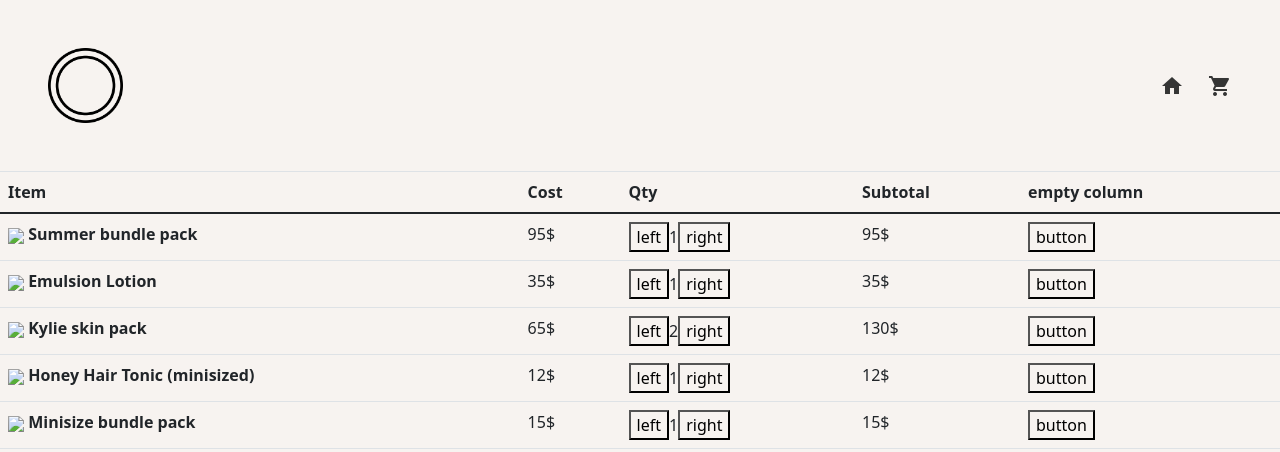
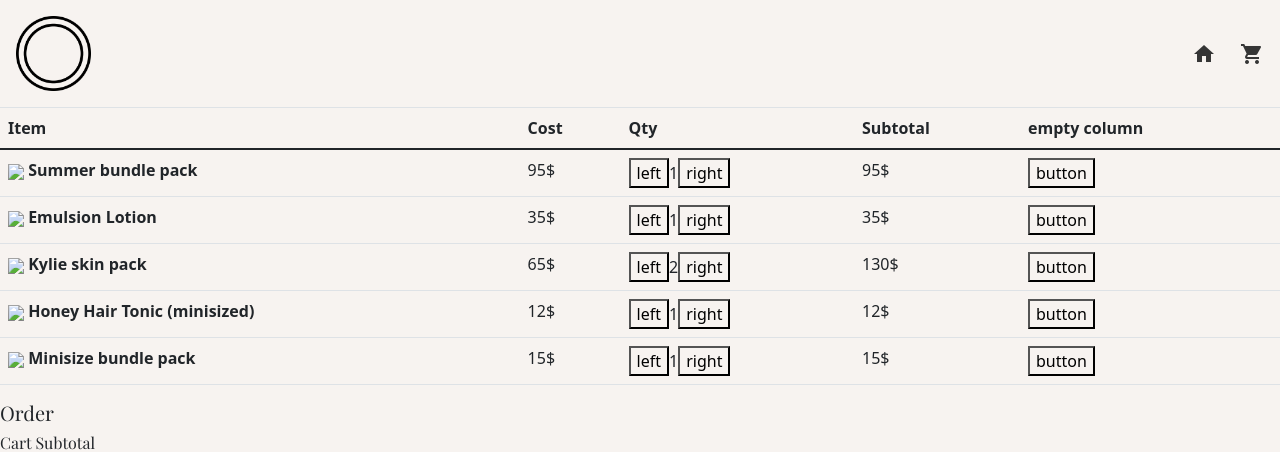
Before and after one commit to minisize/minisizeproject, a PHP site: page /sub_pages/purchase/cart.php in a window 1280 px wide. Shown: the top 452 px of the page. Run offline with PHP 8.4, Linux system fonts and the light colour scheme.

Commit message:
Change header padding

```diff
--- a/includes/sub-header.php
+++ b/includes/sub-header.php
@@ -38,7 +38,7 @@
         </div>
     </header> -->
 
-    <header class="d-flex flex-wrap align-items-center justify-content-between p-5 border-bottom">
+    <header class="d-flex flex-wrap align-items-center justify-content-between p-3 border-bottom">
         <a class="">
             <img src="../../assets/images/website/logo/logo-placeholder.png"
                         alt="Minisize Logo" width="75">
```
